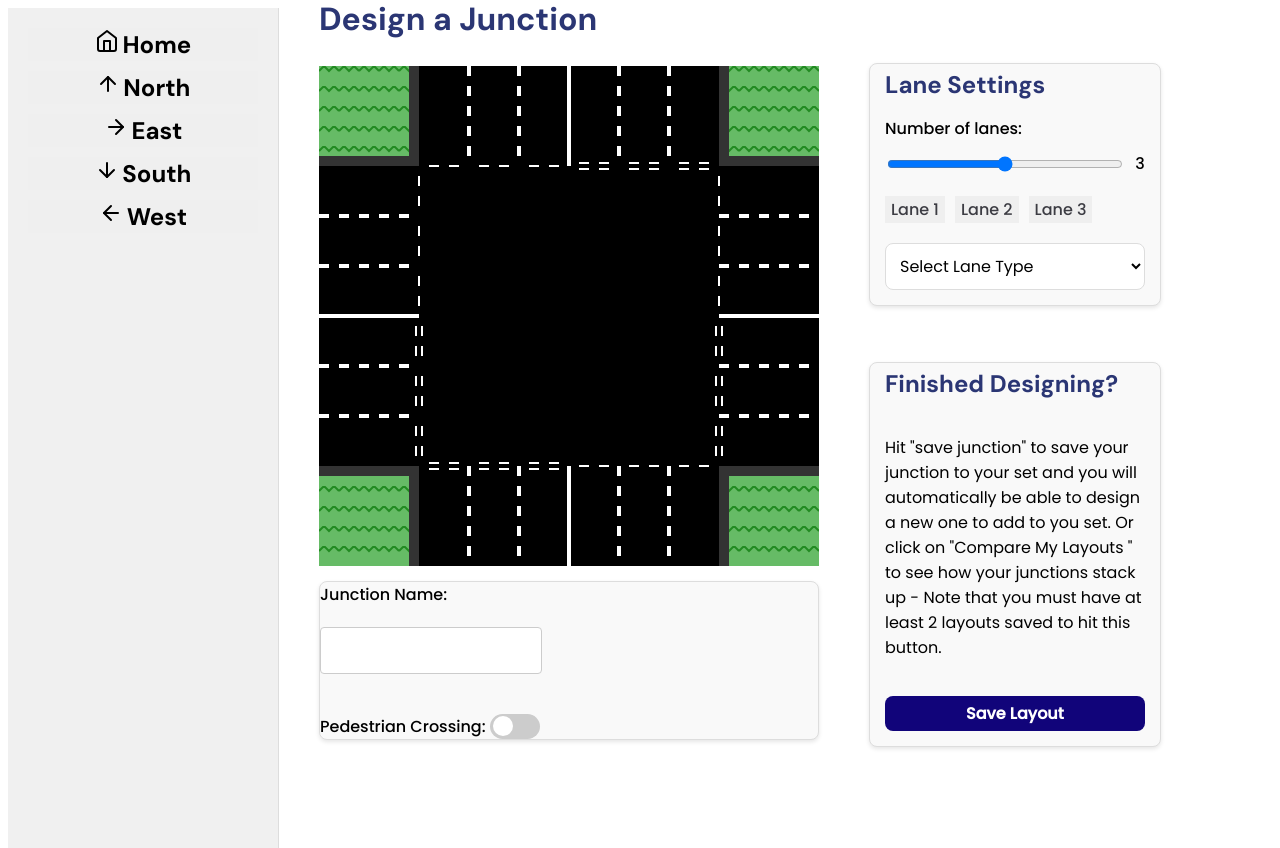
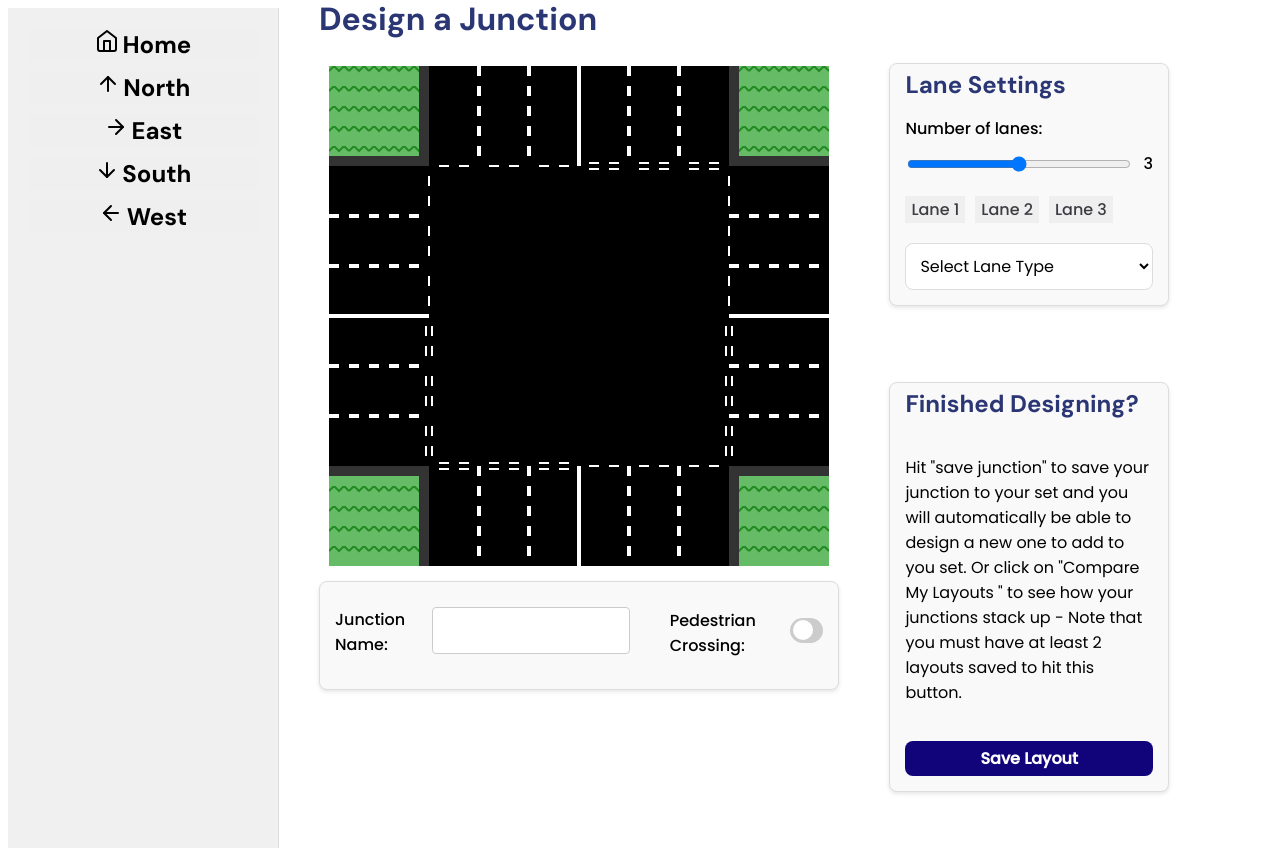
Before and after one commit to jemijack/SWE-Project, a Flask app: template templates/LayoutDesignPage.html in a window 1280 px wide. Run offline with Flask 3, Linux system fonts and the light colour scheme; the template is opened without the code that fills it, so the values that code supplies are empty.

Commit message:
finish junction bon needs to be updated

```diff
--- a/static/styles.css
+++ b/static/styles.css
@@ -145,7 +145,45 @@ button {
     font-weight: 500; /* Medium weight */
     display: flex;
     margin-top: 10px;
-    margin-bottom: 10px; /* Added margin to create space at the bottom
+    margin-bottom: 10px; /* Added margin to create space at the bottom */
+    padding: 15px; /* Adjusted padding */
+    gap: 10px; /* Reduced gap between elements */
+}
+
+/* Adjust the label for Junction Name */
+#junctionName-PedestrianContainer label {
+    margin-bottom: 5px; /* Reduced margin between label and input */
+    font-size: 16px;
+    margin-top: 10px;
+}
+
+/* Adjust the input box for Junction Name */
+#junctionName {
+    width: 200px;
+    padding: 8px; /* Slightly reduced padding */
+    font-family: 'Poppins', sans-serif;
+    font-size: 16px;
+    border: 1px solid #ccc;
+    border-radius: 4px;
+    transition: border-color 0.3s ease, box-shadow 0.3s ease;
+    margin-right: 30px;
+    margin-top: 10px;
+}
+
+
+/* Adjust the pedestrian container */
+.pedestrian-container {
+    display: flex;
+    align-items: center; /* Align label and toggle horizontally */
+    gap: 10px; /* Space between label and toggle */
+    margin-bottom: 10px; /* Move the pedestrian crossing section up */
+}
+
+/* Adjust the label for Pedestrian Crossing */
+.pedestrian-container label {
+    font-size: 16px;
+    margin-top: 5px;
+    /* Matching the header color */
 }
 
 
@@ -346,7 +384,8 @@ input[type="range"] {
     width: 60%; /* Reduced width */
     margin-left: 30px;
     margin-right: auto; /* Center the container */
-    margin-top: 20px; /* Added margin to move it down */
+    margin-bottom: 100px; /* Added margin to move it down */
+
 
 }
 
```
